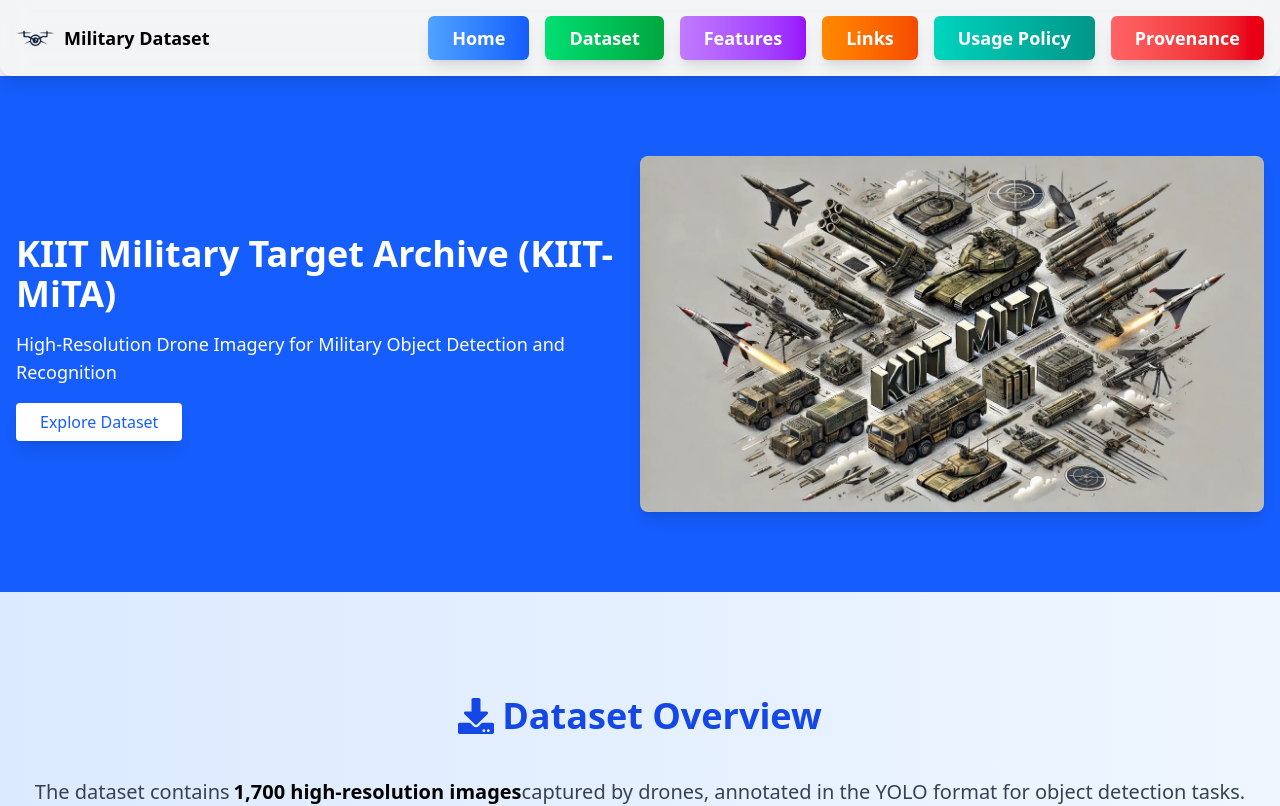
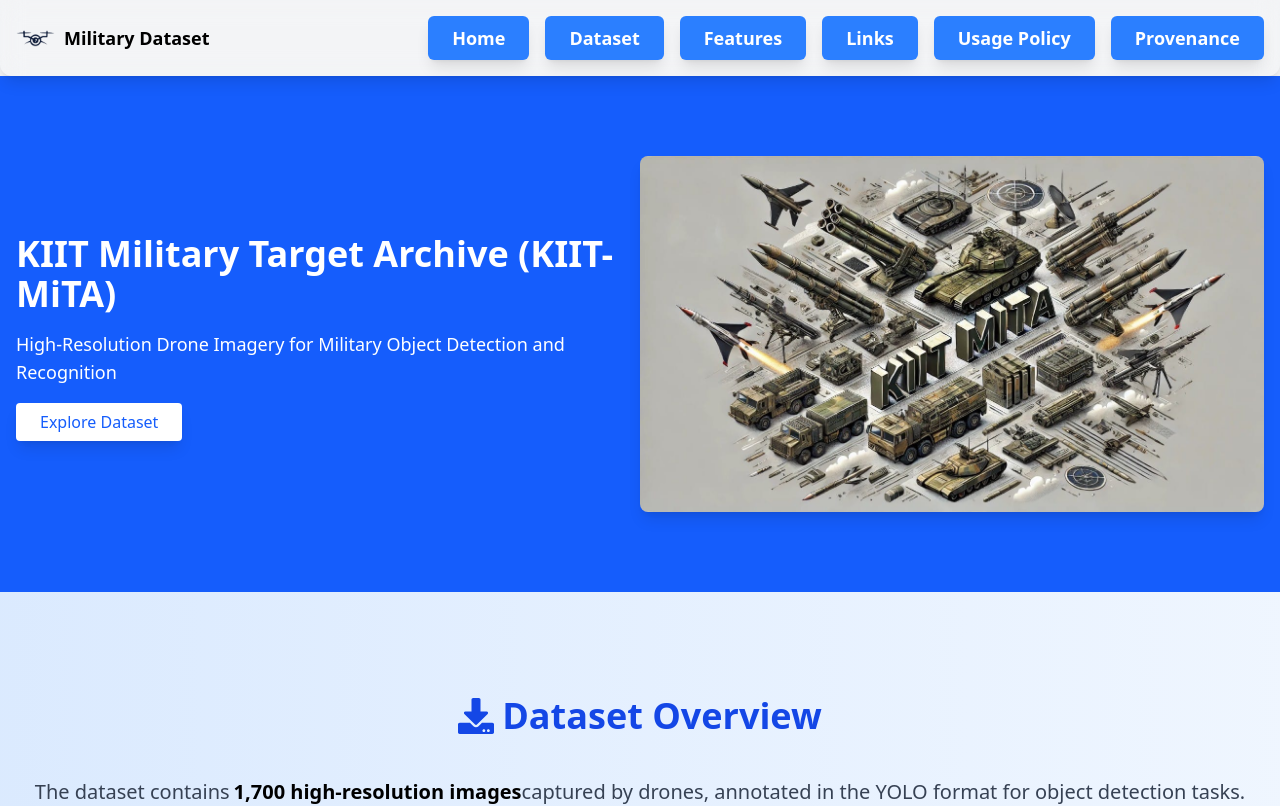
Before and after one commit to rajeshbd99/Research-project-website, a React (Vite) app: page / in a window 1280 px wide. Shown: the top 806 px of the page. Built offline with nearby package versions, Linux system fonts and the light colour scheme; a web font is replaced by a local one.

Commit message:
refactor navigation links to use consistent background color and improve layout

```diff
--- a/src/App.jsx
+++ b/src/App.jsx
@@ -45,7 +45,6 @@
               </svg>
             </button>
           </div>
-
           {/* Menu Links */}
           <div
             id="menu"
@@ -56,7 +55,7 @@
                 to="banner"
                 smooth={true}
                 duration={500}
-                className="text-lg font-semibold text-black px-6 py-2 rounded-md bg-gradient-to-r from-blue-400 to-blue-600 hover:from-blue-500 hover:to-blue-700 text-white cursor-pointer shadow-lg transition-all"
+                className="text-lg font-semibold text-black px-6 py-2 rounded-md bg-blue-500 hover:bg-blue-600 text-white cursor-pointer shadow-lg transition-all"
               >
                 Home
               </Link>
@@ -64,7 +63,7 @@
                 to="dataset"
                 smooth={true}
                 duration={500}
-                className="text-lg font-semibold text-black px-6 py-2 rounded-md bg-gradient-to-r from-green-400 to-green-600 hover:from-green-500 hover:to-green-700 text-white cursor-pointer shadow-lg transition-all"
+                className="text-lg font-semibold text-black px-6 py-2 rounded-md bg-blue-500 hover:bg-blue-600 text-white cursor-pointer shadow-lg transition-all"
               >
                 Dataset
               </Link>
@@ -72,7 +71,7 @@
                 to="features"
                 smooth={true}
                 duration={500}
-                className="text-lg font-semibold text-black px-6 py-2 rounded-md bg-gradient-to-r from-purple-400 to-purple-600 hover:from-purple-500 hover:to-purple-700 text-white cursor-pointer shadow-lg transition-all"
+                className="text-lg font-semibold text-black px-6 py-2 rounded-md bg-blue-500 hover:bg-blue-600 text-white cursor-pointer shadow-lg transition-all"
               >
                 Features
               </Link>
@@ -80,7 +79,7 @@
                 to="links"
                 smooth={true}
                 duration={500}
-                className="text-lg font-semibold text-black px-6 py-2 rounded-md bg-gradient-to-r from-orange-400 to-orange-600 hover:from-orange-500 hover:to-orange-700 text-white cursor-pointer shadow-lg transition-all"
+                className="text-lg font-semibold text-black px-6 py-2 rounded-md bg-blue-500 hover:bg-blue-600 text-white cursor-pointer shadow-lg transition-all"
               >
                 Links
               </Link>
@@ -88,7 +87,7 @@
                 to="usage"
                 smooth={true}
                 duration={500}
-                className="text-lg font-semibold text-black px-6 py-2 rounded-md bg-gradient-to-r from-teal-400 to-teal-600 hover:from-teal-500 hover:to-teal-700 text-white cursor-pointer shadow-lg transition-all"
+                className="text-lg font-semibold text-black px-6 py-2 rounded-md bg-blue-500 hover:bg-blue-600 text-white cursor-pointer shadow-lg transition-all"
               >
                 Usage Policy
               </Link>
@@ -96,7 +95,7 @@
                 to="provenance"
                 smooth={true}
                 duration={500}
-                className="text-lg font-semibold text-black px-6 py-2 rounded-md bg-gradient-to-r from-red-400 to-red-600 hover:from-red-500 hover:to-red-700 text-white cursor-pointer shadow-lg transition-all"
+                className="text-lg font-semibold text-black px-6 py-2 rounded-md bg-blue-500 hover:bg-blue-600 text-white cursor-pointer shadow-lg transition-all"
               >
                 Provenance
               </Link>
@@ -217,22 +216,22 @@
                   {
                     name: "Sudip Chakrabarty",
                     email: "21053329@kiit.ac.in",
-                    img: sudip, // Replace with actual image URL
+                    img: sudip,
                   },
                   {
                     name: "Sourov Roy Shuvo",
                     email: "21053456@kiit.ac.in",
-                    img: sourov, // Replace with actual image URL
+                    img: sourov,
                   },
                   {
                     name: "Rajesh Chowdhury",
                     email: "21053394@kiit.ac.in",
-                    img: rajesh, // Replace with actual image URL
+                    img: rajesh,
                   },
                   {
                     name: "Sorup Chakraborty",
                     email: "21053328@kiit.ac.in",
-                    img: sorup, // Replace with actual image URL
+                    img: sorup,
                   },
                 ].map((contributor, index) => (
                   <div
@@ -256,7 +255,6 @@
               </div>
             </div>
           </section>
-
 
           {/* Footer Information */}
           <div className="mt-8 bg-blue-100 p-6 rounded-md shadow-md flex flex-col items-center text-xl">
@@ -354,7 +352,6 @@
           </div>
         </div>
       </section>
-
 
       {/* Other Sections */}
       <section id="features" className="bg-gradient-to-r from-blue-50 to-blue-100 py-16">
```
